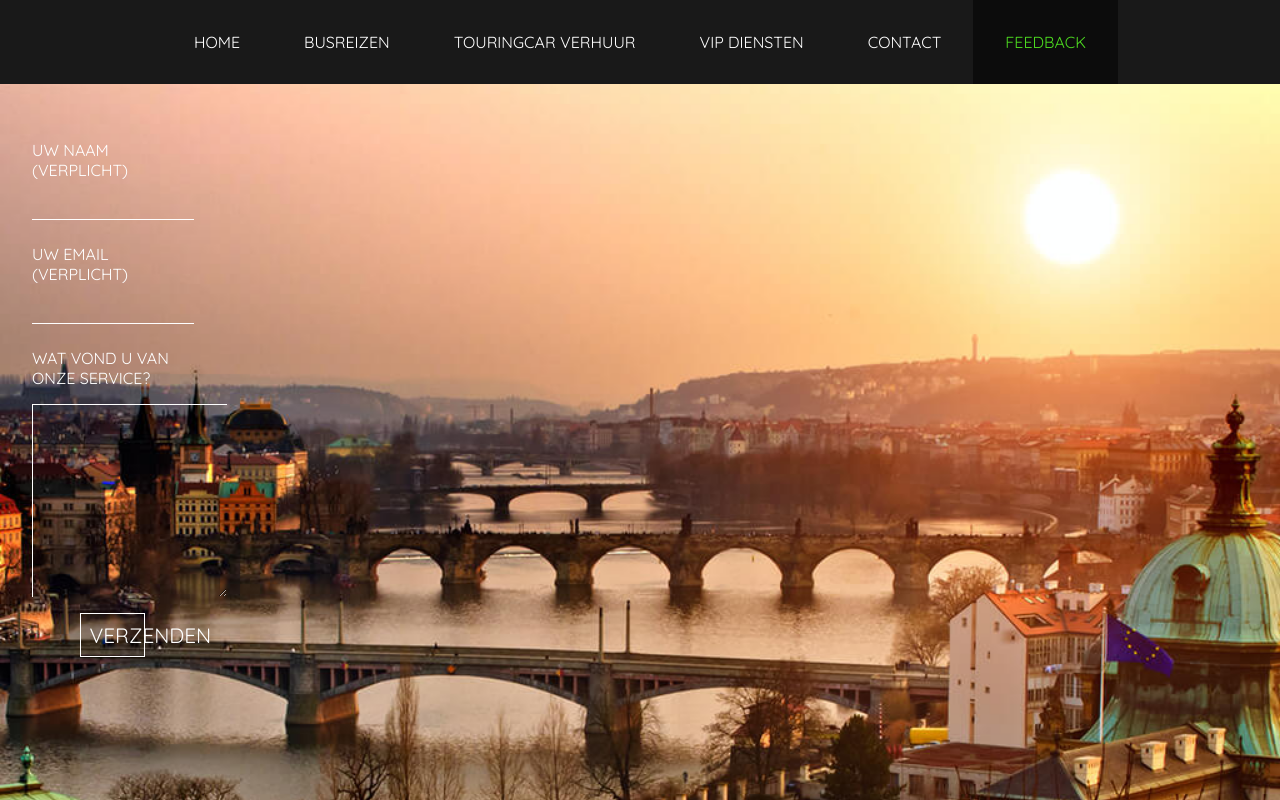
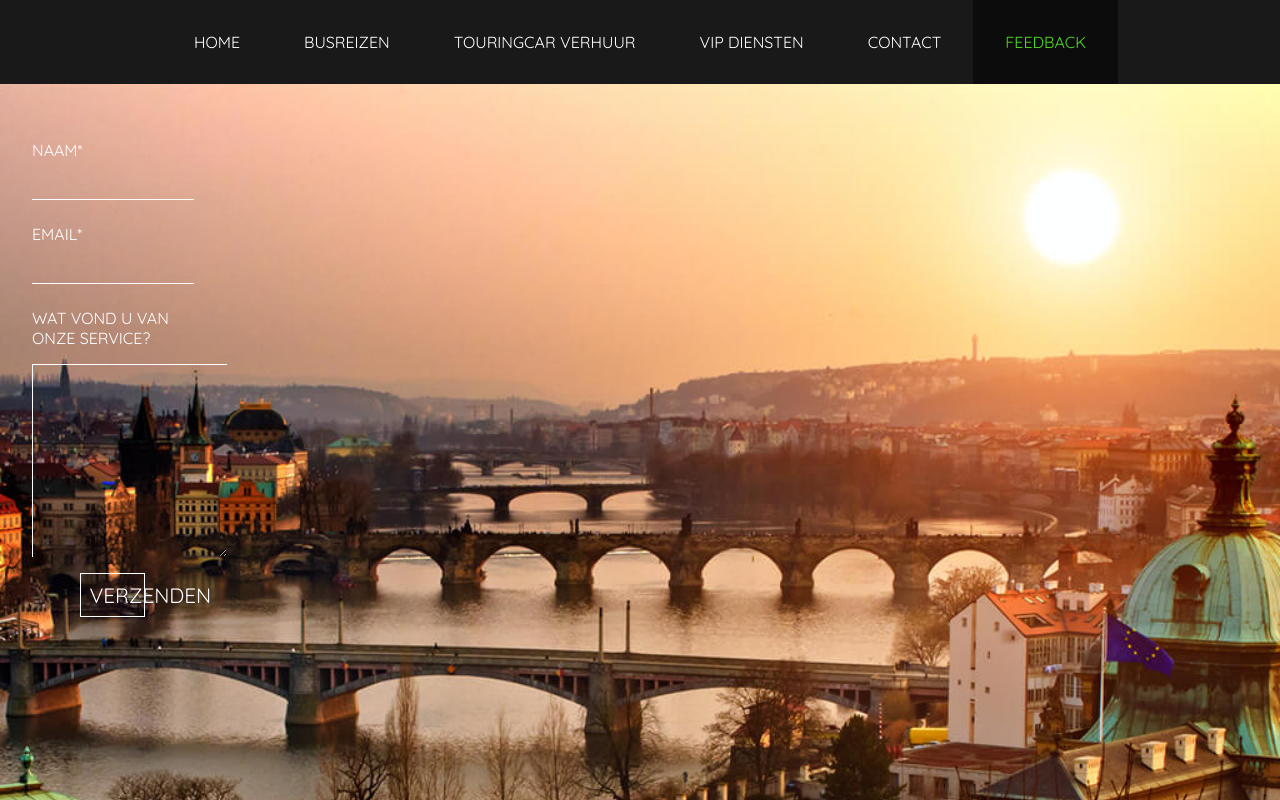
Before and after one commit to Nick-Yazdani/stipt-vervoer, a React (Create React App) app: page /feedback in a window 1280 px wide. Shown: the top 800 px of the page. Built offline with nearby package versions, Linux system fonts and the light colour scheme; no server answers.

Commit message:
minior issue 2

```diff
--- a/src/components/feedback-form-component/feedback-form-component.jsx
+++ b/src/components/feedback-form-component/feedback-form-component.jsx
@@ -67,8 +67,8 @@ class ContactForm extends Component {
             <div className="form-container">
                 <div className="overlay" style={{ height: "150vh" }}>
                     <form onSubmit={this.handleSubmit} style={{ width: "50%" }}>
-                        <FormInput name="name" type="text" text="uw naam (verplicht)" handleChange={this.handleChange} value={this.state.name} style={this.state.nameError ? this.state.errorStyle : null} />
-                        <FormInput name="email" type="email" text="uw email (verplicht)" handleChange={this.handleChange} value={this.state.email} style={this.state.emailError ? this.state.errorStyle : null} />
+                        <FormInput name="name" type="text" text="naam*" handleChange={this.handleChange} value={this.state.name} style={this.state.nameError ? this.state.errorStyle : null} />
+                        <FormInput name="email" type="email" text="email*" handleChange={this.handleChange} value={this.state.email} style={this.state.emailError ? this.state.errorStyle : null} />
                         <div className="text-control">
                             <label htmlFor="comments">Wat vond u van onze service?</label>
                             <textarea name="comments" type="text" onChange={this.handleChange} value={this.state.comments}></textarea>
```
